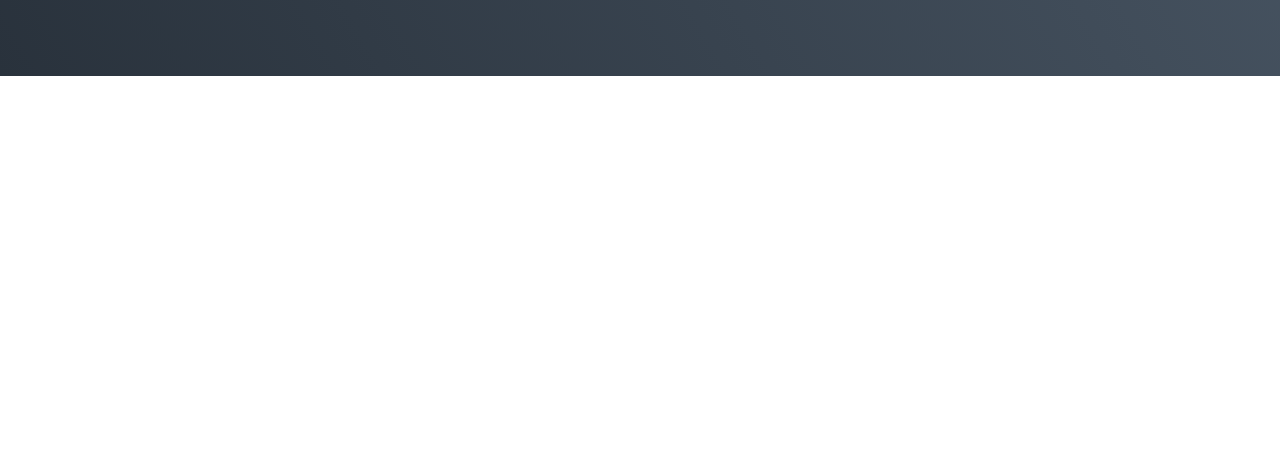
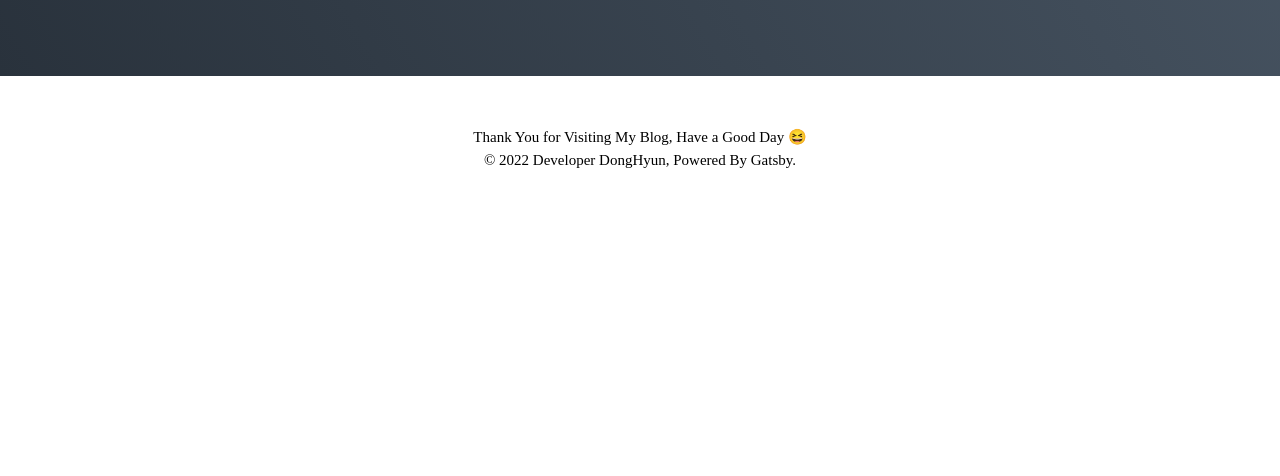
Before and after one commit to louis-25/louis-25.github.io, a Gatsby site: page / in a window 1280 px wide. Shown: the part 324-800 px from the top of the page. Built offline with nearby package versions, Linux system fonts and the light colour scheme; Gatsby itself is replaced by a stand-in of ours; a web font is replaced by a local one.

Commit message:
Footer 추가

```diff
--- /dev/null
+++ b/src/components/Common/Footer.tsx
@@ -0,0 +1,23 @@
+import React, { FunctionComponent } from 'react'
+import styled from '@emotion/styled'
+
+const FooterWrapper = styled.div`
+  display: grid;
+  place-items: center;
+  margin-top: auto;
+  padding: 50px 0;
+  font-size: 15px;
+  text-align: center;
+  line-height: 1.5;
+`
+
+const Footer: FunctionComponent = function () {
+  return (
+    <FooterWrapper>
+      Thank You for Visiting My Blog, Have a Good Day 😆
+      <br />© 2022 Developer DongHyun, Powered By Gatsby.
+    </FooterWrapper>
+  )
+}
+
+export default Footer
--- a/src/pages/index.tsx
+++ b/src/pages/index.tsx
@@ -5,6 +5,7 @@ import styled from '@emotion/styled'
 import GlobalStyle from 'components/Common/GlobalStyle'
 import ProfileImage from 'components/Main/ProfileImage'
 import Introduction from 'components/Main/Introduction'
+import Footer from 'components/Common/Footer'
 
 type IndexPageProps = {
   data: {
@@ -45,6 +46,7 @@ const IndexPage: FunctionComponent<IndexPageProps> = function ({
     <Container>
       <GlobalStyle />
       <Introduction />
+      <Footer />
     </Container>
   )
 }
```
